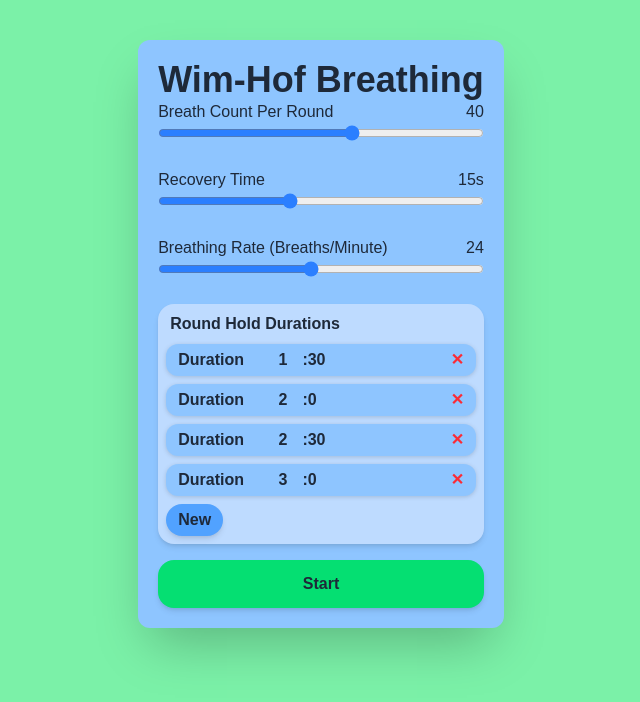
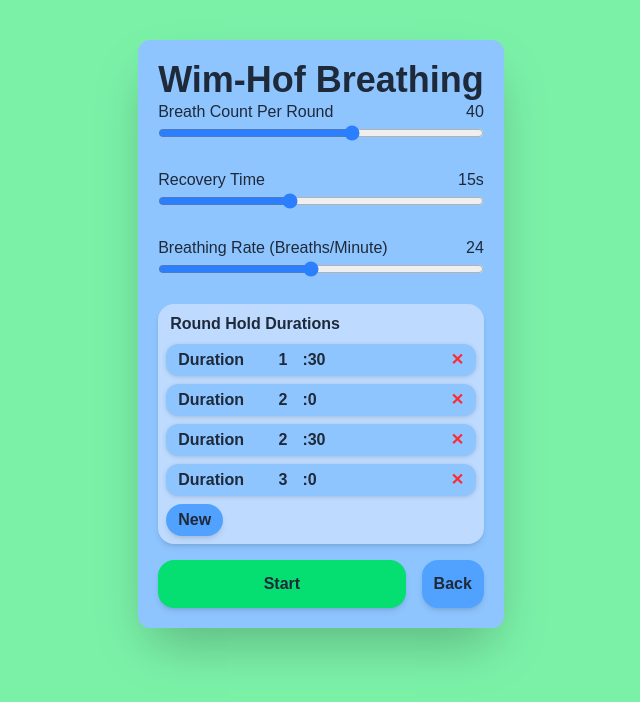
Before and after one commit to christianharris-3/box-breathing, a Next.js app: page /wimhof in a window 1280 px wide. Shown: the top 702 px of the page, without its empty margins (319-959 px from the left). Built offline with nearby package versions, Linux system fonts and the light colour scheme.

Commit message:
fixed bug in delete button not rerendering, and added back button

```diff
--- a/app/page.tsx
+++ b/app/page.tsx
@@ -9,7 +9,8 @@
 // [x] add end screen
 // [x] menu bar for progress + back button
 // [ ] improve animations
-// [ ] change breathing to separate page with get or use local storage?
+// [x] change breathing to separate page with get or use local storage?
+// [] add back buttons/web navigation bar type thing
 
 export default function Home() {
 
--- a/app/wimhof/page.tsx
+++ b/app/wimhof/page.tsx
@@ -29,8 +29,9 @@
     const [holdDurations, setHoldDurations] = useState<Array<number>>([90, 120, 150, 180]);
 
     function deleteDuration(index: number) {
-        holdDurations.splice(index, 1)
-        setHoldDurations(holdDurations);
+        const holdDurationsCopy = [...holdDurations]
+        holdDurationsCopy.splice(index, 1)
+        setHoldDurations(holdDurationsCopy);
     }
     function addDuration() {
         setHoldDurations([...holdDurations, (holdDurations.length+3)*30])
@@ -110,8 +111,9 @@
                     <button className="p-1 pl-3 pr-3 m-2 mt-0 rounded-2xl font-semibold bg-blue-400 hover:bg-blue-500 transition shadow-md"
                             onClick={addDuration}>New</button>
                 </div>
-                {/* Complete Button */}
-                <button className="mt-4 w-full rounded-2xl font-semibold bg-green-400 hover:bg-green-500 transition shadow-md">
+                {/* Complete + Back Button */}
+                <div className="flex gap-4 mt-4">
+                    <button className="w-full rounded-2xl font-semibold bg-green-400 hover:bg-green-500 transition shadow-md">
                           <Link className="px-3 py-3 w-full h-full block"
                             href={getUrl({
                               breathingRate: breathingRate,
@@ -122,6 +124,10 @@
                         Start
                         </Link>
                     </button>
+                    <Link href="/" className="px-3 py-3 rounded-2xl bg-blue-400 hover:bg-blue-500 transition shadow-md">
+                        Back
+                    </Link>
+                </div>
             </div>
         </div>
     )
```
Lines whose indentation alone changed are shown as unchanged.
